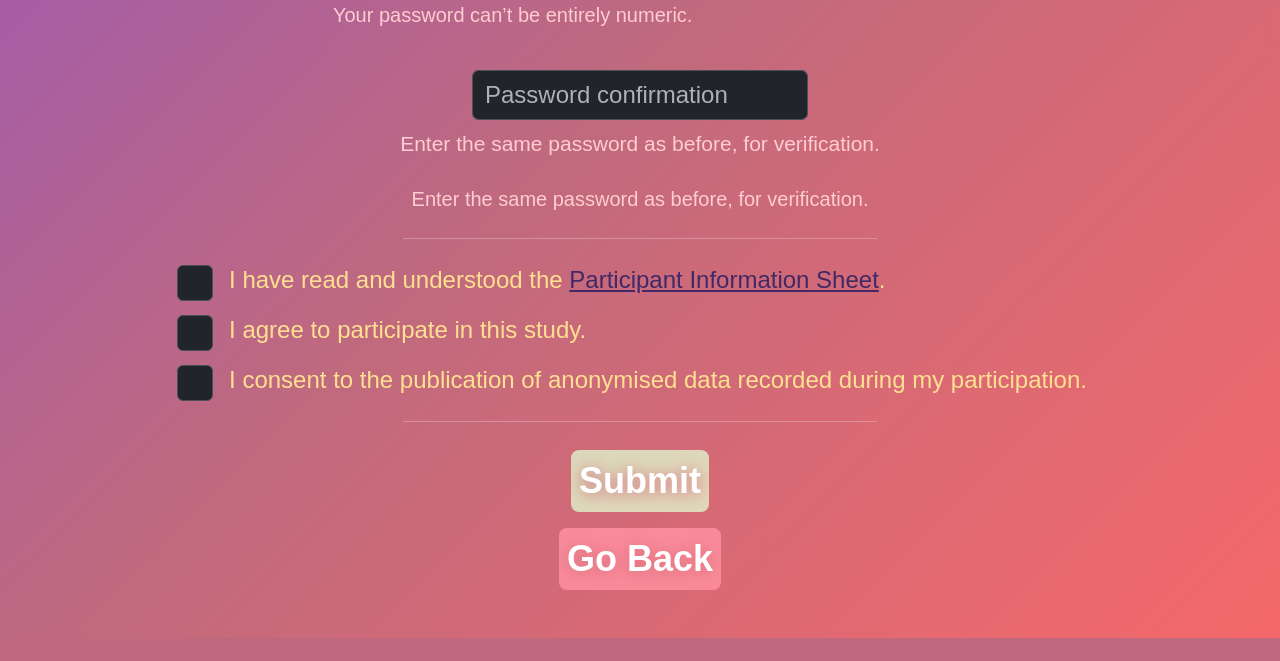
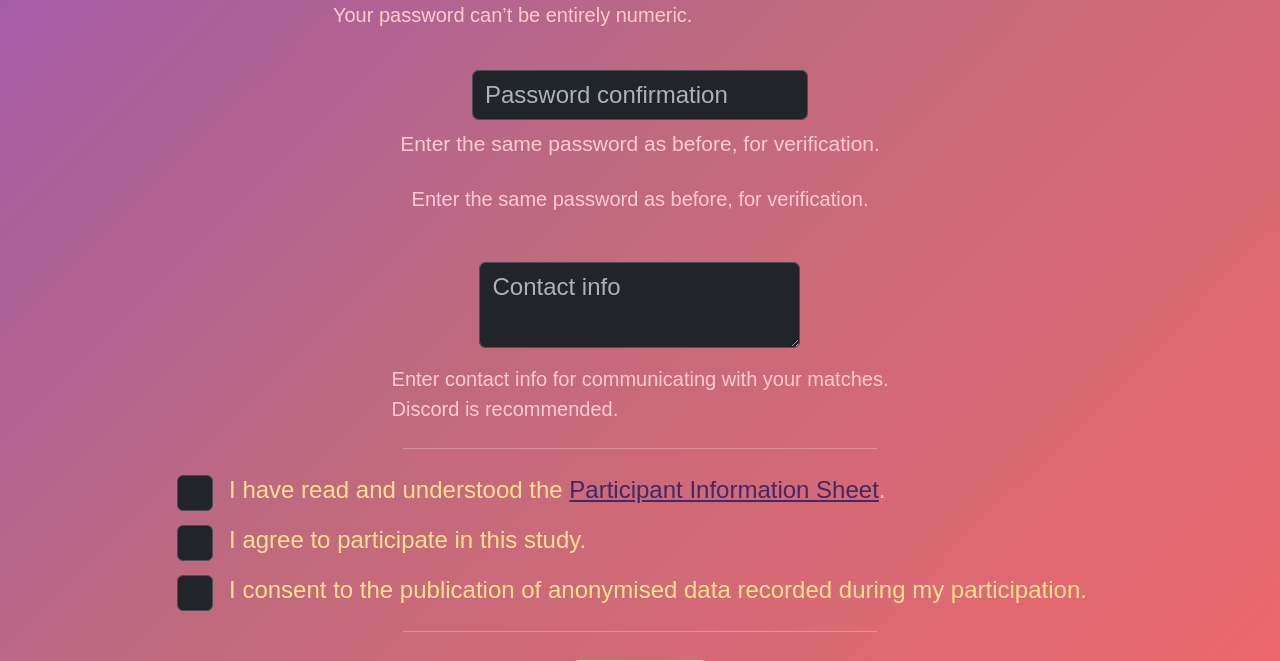
Before and after one commit to jacobpoulton/social-matching, a Django app: page /accounts/new/ in a window 1280 px wide. Shown: the part 460-1121 px from the top of the page. Before the commit the page ends 1098 px from the top, so only its background shows below. Run offline with Django 4.2, Linux system fonts and the light colour scheme; some libraries are stand-ins or nearby versions; some web fonts are replaced.

Commit message:
user contact details functionality

```diff
--- a/social_matching/base/forms.py
+++ b/social_matching/base/forms.py
@@ -11,6 +11,7 @@ class CustomUserCreationForm(UserCreationForm):
             "email",
             "password1",
             "password2",
+            "contact",
             "consent_information_sheet",
             "consent_participation",
             "consent_publication"
--- a/social_matching/base/models.py
+++ b/social_matching/base/models.py
@@ -39,6 +39,9 @@ class User(AbstractUser):
     objects = UserManager()
     USERNAME_FIELD = 'email'
     REQUIRED_FIELDS = []
+
+    # Contact
+    contact = models.TextField(max_length=128, null=True)
 
     # Consent
     # - All required to be true
--- a/social_matching/base/templates/matches.html
+++ b/social_matching/base/templates/matches.html
@@ -19,7 +19,9 @@
                     <div class="accordion-body">
                         <ul class="text-start mx-4 my-2">
                             {% for details in match.details_list.all %}
-                                <li class="my-2">{{details.user.email}}</li>
+                                {% if user.email != details.user.email %}
+                                    <li class="my-2">{{details.user.contact}}</li>
+                                {% endif %}
                             {% endfor %}
                         </ul>
                     </div>
--- a/social_matching/base/views.py
+++ b/social_matching/base/views.py
@@ -28,6 +28,7 @@ def home(request):
         'match_again': request.user.preferences.in_match_pool,
         'email_match': request.user.preferences.notification_match,
         'email_survey': request.user.preferences.notification_survey,
+        'contact': request.user.contact,
         'survey_open': True,
     }
     return render(request, 'home.html', context=context)
@@ -60,6 +61,8 @@ def preferences_update(request):
         request.user.preferences.notification_match = 'notification_match' in request.POST.keys()
         request.user.preferences.notification_survey = 'notification_survey' in request.POST.keys()
         request.user.preferences.save()
+        request.user.contact = request.POST.get('contact')
+        request.user.save()
 
     # Redirect to home regardless
     return redirect('home')
@@ -182,6 +185,7 @@ class ViewMatches(ListView):
     def get_context_data(self, **kwargs):
         context = super().get_context_data(**kwargs)
         context['object_list'] = context['object_list'].filter(details_list=self.request.user.details)
+        context['user'] = self.request.user
         return context
 
 
--- a/social_matching/static/theme.css
+++ b/social_matching/static/theme.css
@@ -118,7 +118,7 @@ fieldset {
     border-color: var(--green_3);
 }
 
-.form-check-input[role='switch']:checked {
+.form-check-input[role='switch']:checked, .form-check-input[type='radio']:checked {
     background-color: var(--orange_2);
     border-color: var(--orange_3);
 }
@@ -129,7 +129,7 @@ fieldset {
     box-shadow: 0 0 0 0.25rem var(--green_3);
 }
 
-.form-check-input[role='switch']:focus {
+.form-check-input[role='switch']:focus, .form-check-input[type='radio']:focus {
     border-color: var(--orange_3);
     box-shadow: 0 0 0 0.25rem var(--orange_3);
 }
--- a/social_matching/templates/registration/create-user.html
+++ b/social_matching/templates/registration/create-user.html
@@ -13,8 +13,15 @@
                 {{ form.password1.help_text }}
             </div>
             {% bootstrap_field form.password2 show_label=False show_help=False %}
+            <div class="form-text text-muted d-flex justify-content-center text-start fs-5 mb-5">
+                {{ form.password2.help_text }}
+            </div>
+            <div class="my-3">
+                <label class="form-label visually-hidden" for="id_contact">Contact</label>
+                <textarea name="contact" rows="2" maxlength="128" class="form-control" placeholder="Contact info" title="" required="" id="id_contact"></textarea>
+            </div>
             <div class="form-text text-muted d-flex justify-content-center text-start fs-5">
-                {{ form.password2.help_text }}
+                Enter contact info for communicating with your matches.<br>Discord is recommended.
             </div>
             <hr>
             <div class="container text-start">
```
Also changed, not shown: social_matching/base/templates/home.html (+8 -2 lines), social_matching/base/migrations/0012_user_contact.py (added).
